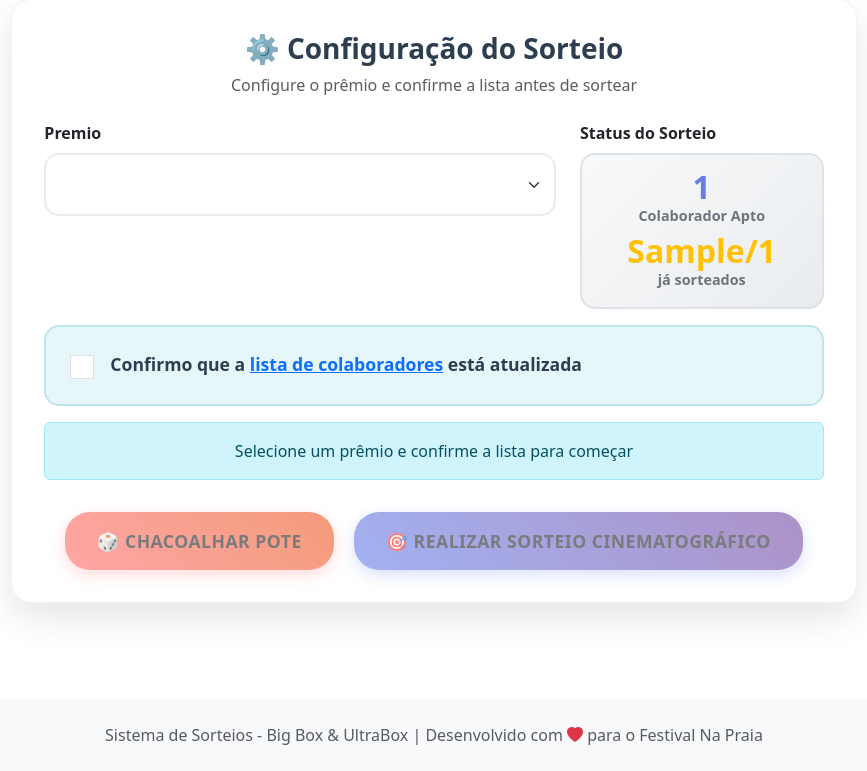
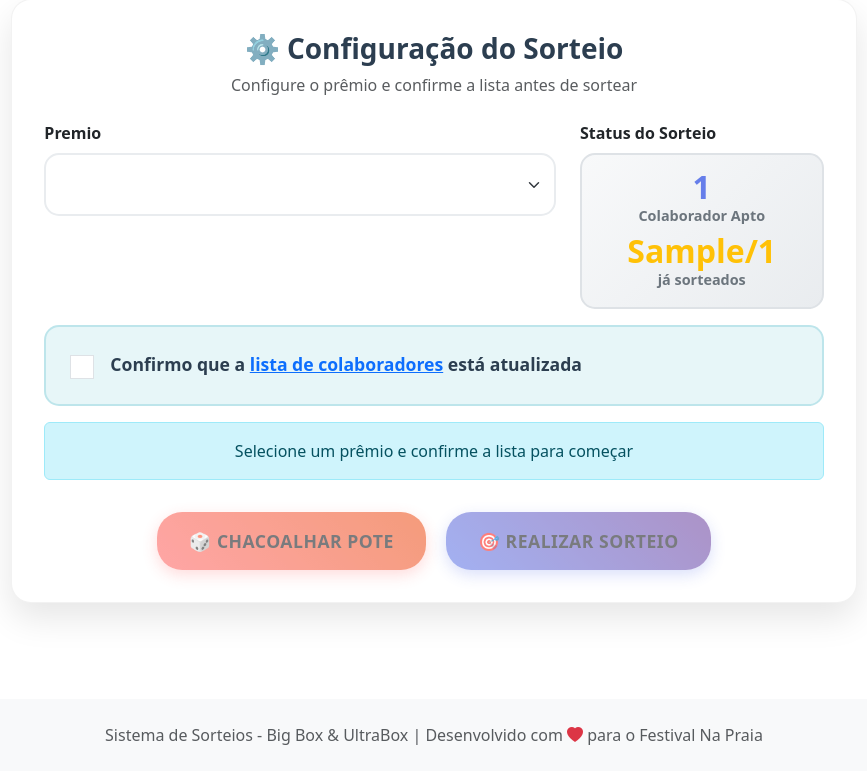
Before and after one commit to rodrigoantonioli/sorteio-bigbox, a Python web app: template app/templates/manager/sortear.html in a window 1280 px wide. Shown: the part 310-1081 px from the top of the page, without its empty margins (206-1073 px from the left). Run offline with Jinja, Linux system fonts and the light colour scheme; the template is opened without the code that fills it: most values are stand-ins (such as "Sample title", 1, 10 or a date in 2020); form fields are guessed from the names that the template uses.

Commit message:
fix: Remove palavra 'Cinematográfico' do botão de sorteio de colaboradores
- Altera 'Realizar Sorteio Cinematográfico' para 'Realizar Sorteio'
- Atualiza todas as referências no JavaScript
- Simplifica interface do assistente de loja

🤖 Generated with [Claude Code](https://claude.ai/code)

Co-Authored-By: Claude <noreply@anthropic.com>

```diff
--- a/app/templates/manager/sortear.html
+++ b/app/templates/manager/sortear.html
@@ -129,7 +129,7 @@
                                     🎲 Chacoalhar Pote
                                 </button>
                                 <button type="button" class="btn btn-sortear-final" id="btnSortearFinal" disabled>
-                                    🎯 Realizar Sorteio Cinematográfico
+                                    🎯 Realizar Sorteio
                                 </button>
                             </div>
                         </form>
@@ -309,7 +309,7 @@ function initializeSorteioColaboradores() {
             btnSortearFinal.disabled = false;
             poteChacoalhado = true;
 
-            statusTexto.textContent = 'Pote chacoalhado! Clique em "Realizar Sorteio Cinematográfico"';
+            statusTexto.textContent = 'Pote chacoalhado! Clique em "Realizar Sorteio"';
             statusSorteio.className = 'alert alert-primary text-center';
         }, 2000);
     });
@@ -381,7 +381,7 @@ function initializeSorteioColaboradores() {
             console.error('❌ Erro no sorteio:', error);
             alert('❌ Erro ao iniciar sorteio: ' + error.message);
             btnSortearFinal.disabled = false;
-            btnSortearFinal.textContent = '🎯 Realizar Sorteio Cinematográfico';
+            btnSortearFinal.textContent = '🎯 Realizar Sorteio';
         }
     });
 
```
